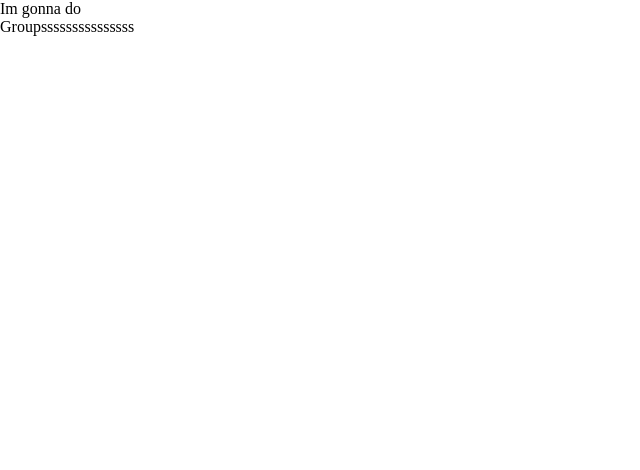
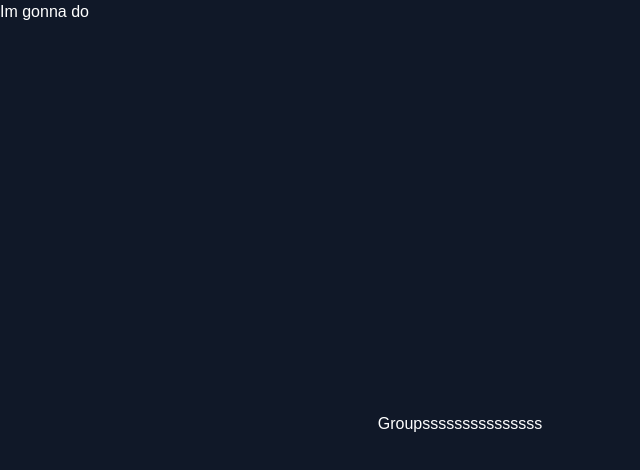
Before and after one commit to malsebasmal/ImGonnaDo, a React (Vite) app in the folder frontend/: page / in a window 1280 px wide. Shown: the top 470 px of the page, without its empty margins (0-640 px from the left). Built offline with nearby package versions, Linux system fonts and the light colour scheme.

Commit message:
adding new styles for tailwind

```diff
--- a/frontend/eslint.config.js
+++ b/frontend/eslint.config.js
@@ -33,6 +33,8 @@ export default [
         'warn',
         { allowConstantExport: true },
       ],
+      "react/prop-types": false
     },
+
   },
 ]
--- a/frontend/src/layouts/Layout.jsx
+++ b/frontend/src/layouts/Layout.jsx
@@ -3,9 +3,9 @@ import { Header } from "../components/Header.jsx"
 
 export const Layout = () => {
   return (
-    <>
+    <div className="bg-gray-900">
       <Header />
       <Outlet />
-    </>
+    </div>
   )
 }
--- a/frontend/src/reset.css
+++ b/frontend/src/reset.css
@@ -1,6 +1,6 @@
 @charset "UTF-8";
 @import '@fontsource-variable/exo-2';
-@import "tailwindcss"
+@import "tailwindcss";
 
 /*
 
@@ -149,7 +149,7 @@ body {
   min-height: 100vh;
   font-size: 100%;
   font-family: var(--tipo-principal);
-  color: var(--negro);
+  color: var(--blanco);
   /* opcional */
   /* line-height: 1.4em; */
   /* opcional */
```
Also changed, not shown: frontend/src/layouts/Section.jsx (+0 -7 lines), frontend/src/service/task.js (added).
